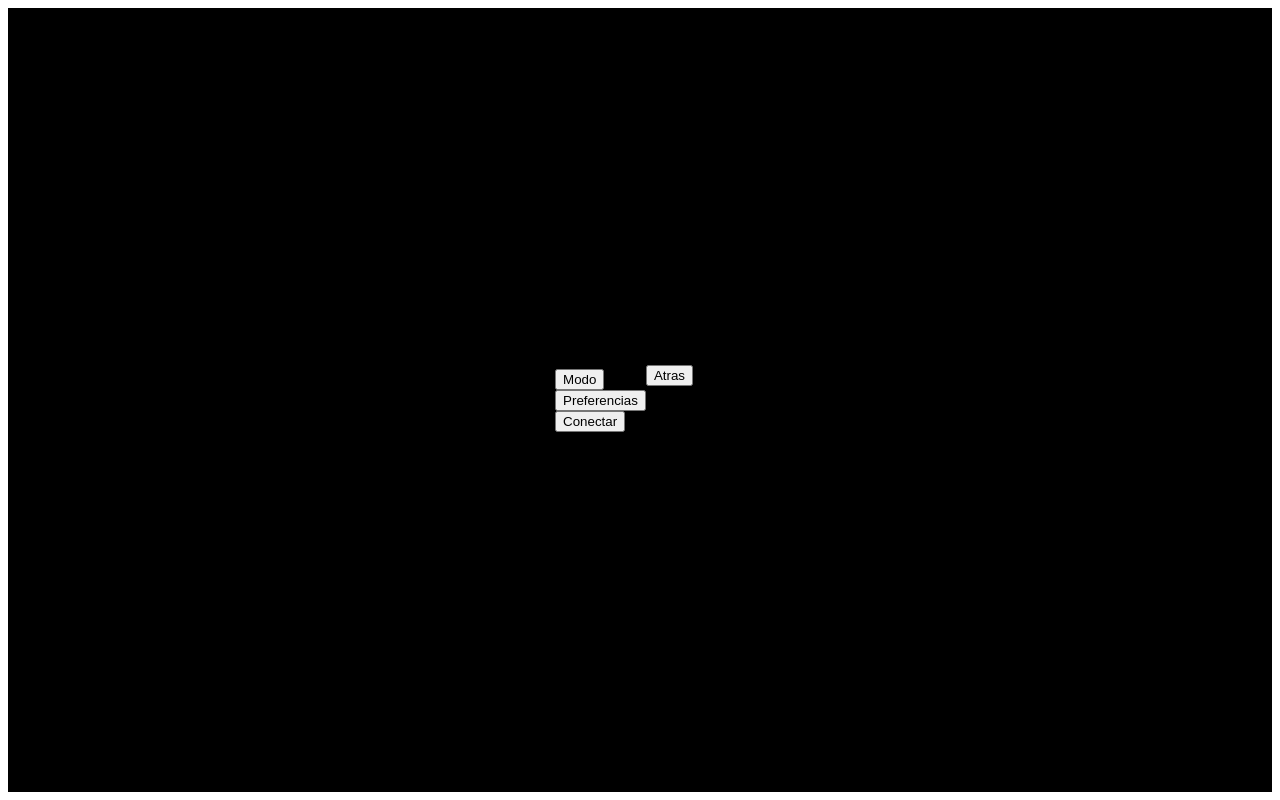
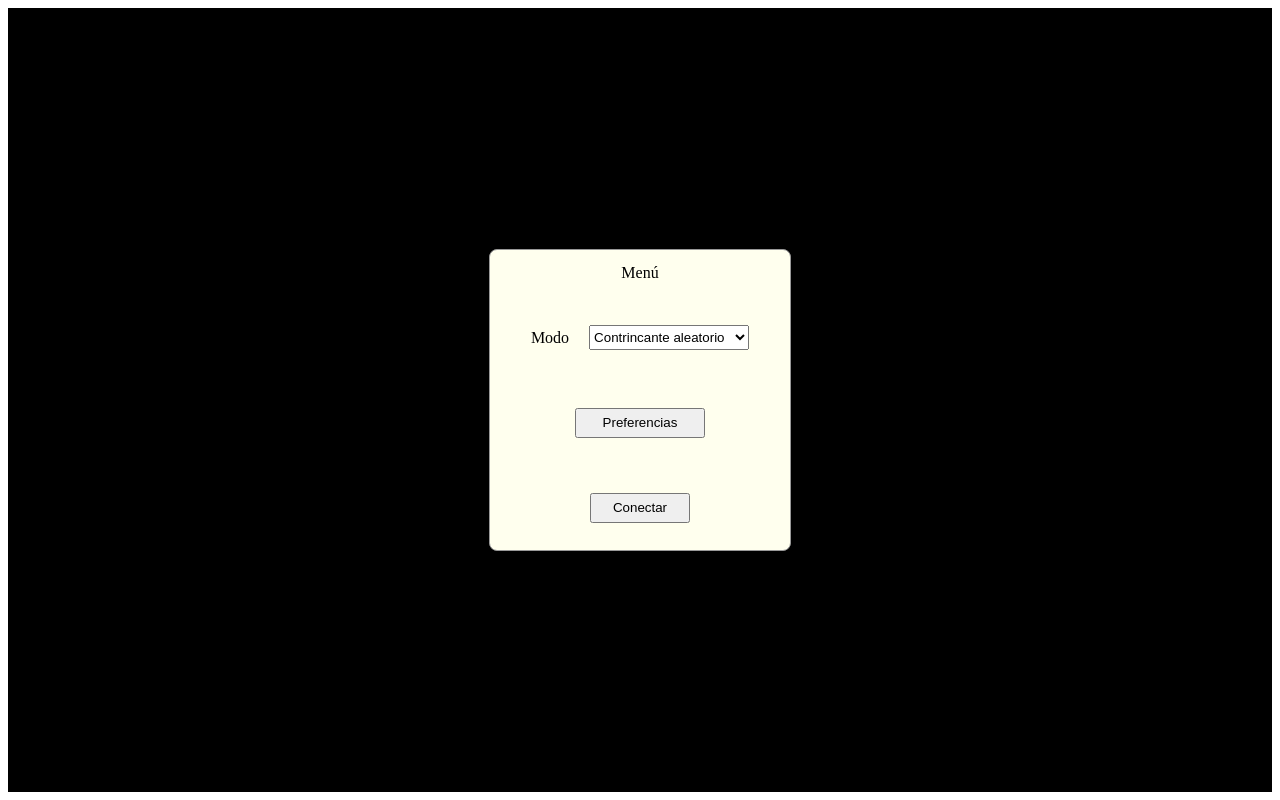
Before and after one commit to Imanol-Ortega/escoba-15, a Flask app: template templates/menu.html in a window 1280 px wide. Run offline with Flask 2, Linux system fonts and the light colour scheme; the template is opened without the code that fills it, so the values that code supplies are empty; some libraries are stand-ins or nearby versions.

Commit message:
agregando menu

```diff
--- a/app.py
+++ b/app.py
@@ -8,14 +8,12 @@ app.config['MYSQL_USER'] = 'root'
 app.config['MYSQL_PASSWORD'] = ''
 app.config['MYSQL_DB'] = 'cartasescobas'
 mysql = MySQL(app)
-
 def obtener():
     cur = mysql.connection.cursor()
     cur.execute('SELECT id,name,pass FROM user')
     data = cur.fetchall()
     cur.close()
     return data
-
 @app.route('/')
 @app.route('/login.html')
 def login():
@@ -48,7 +46,7 @@ def sesion():
                 bandp = False
         if bandn == True:
             if bandp == True:
-                return render_template('index.html')
+                return render_template('menu.html')
             else:
                 flash('Nombre o contraseña incorrecto')
                 return redirect(url_for('login'))
--- /dev/null
+++ b/static/menu.css
@@ -0,0 +1,121 @@
+.container{
+    display:flex;
+    justify-content: center;
+    align-items: center;
+    height: 98vh;
+    width: 100%;
+    background-color: #000;
+}
+.menu{
+    display: flex;
+    flex-direction: column;
+    justify-content: space-around;
+    align-items: center;
+    /*padding: 30px;
+    margin: 20px;*/
+    height: 300px;
+    width: 300px;
+    background-color: #ffe;
+    border: 1px solid #999;
+    border-radius: 8px;
+}
+.title{
+    width: 300px;
+    height: 30px;
+}
+.modo{
+    flex-direction: row;
+    width: 300px;
+    height: 70px;
+}
+.elegir-modo{
+    margin-left: 20px;
+    width: 160px;
+    height: 25px;
+}
+.preferencias{
+    width: 300px;
+    height: 70px;
+}
+.conectar{
+    width: 300px;
+    height: 70px;
+}
+.a{
+    display: flex;
+    justify-content: center;
+    align-items: center;
+}
+.btn-preferencias{
+    width: 130px;
+    height: 30px;
+}
+.btn-conectar{
+    width: 100px;
+    height: 30px;
+}
+
+.sub-preferencias{
+    display: flex;
+    flex-direction: column;
+    justify-content: space-around;
+    align-items: center;
+    /*padding: 30px;
+    margin: 20px;*/
+    height: 300px;
+    width: 300px;
+    background-color: #ffe;
+    border: 1px solid #999;
+    border-radius: 8px;
+}
+.cabecera{
+    width: 300px;
+    height: 50px;
+}
+.elegir-carta{
+    width: 300px;
+    height: 50px;
+}
+.elegir-baraja{
+    margin-left: 20px;
+}
+.reglas{
+    width: 300px;
+    height: 50px;
+}
+.btn-reglas{
+    width: 80px;
+    height: 30px;
+}
+.efect-sound{
+    width: 300px;
+    height: 50px;
+}
+.check{
+    width: 15px;
+    height: 15px;
+}
+.sub-reglas{
+    display: flex;
+    flex-direction: column;
+    justify-content: center;
+    align-items: center;
+    height: 500px;
+    width: 700px;
+    background-color: #fff;
+    border: 1px solid #999;
+    border-radius: 8px;
+    font-size: 20px;
+}
+.atras-reglas,.atras-pref{
+    width: 80px;
+    height: 20px;
+}
+
+.div-scroll{
+    overflow-x: hidden;
+    overflow-y: auto;
+}
+.disp{
+    display: none;
+}
--- /dev/null
+++ b/static/menu.js
@@ -0,0 +1,16 @@
+document.querySelector('.btn-preferencias').addEventListener('click',()=>{
+    document.querySelector('.menu').classList.add('disp');
+    document.querySelector('.sub-preferencias').classList.remove('disp');
+});
+document.querySelector('.atras').addEventListener('click',()=>{
+    document.querySelector('.sub-preferencias').classList.add('disp');
+    document.querySelector('.menu').classList.remove('disp');
+});
+document.querySelector('.btn-reglas').addEventListener('click',()=>{
+    document.querySelector('.sub-reglas').classList.remove('disp');
+    document.querySelector('.sub-preferencias').classList.add('disp');
+});
+document.querySelector(".atras-reglas").addEventListener("click",()=>{
+    document.querySelector(".sub-reglas").classList.add("disp");
+    document.querySelector(".sub-preferencias").classList.remove("disp");
+});
--- a/templates/layout.html
+++ b/templates/layout.html
@@ -13,5 +13,7 @@
     {% endblock %}
     {% block scrip %}
     {% endblock %}
+    {%block script%}
+    {%endblock%}
 </body>
 </html>
--- a/templates/menu.html
+++ b/templates/menu.html
@@ -1,31 +1,101 @@
 {% extends './layout.html' %}
 {% block title%}Menu{%endblock%}
-{% block css %}<link rel="stylesheet" href="{{ url_for('static',filename='estilo.css') }}">{%endblock%}
+{% block css %}<link rel="stylesheet" href="{{ url_for('static',filename='menu.css') }}">{%endblock%}
 {%block body%}
 
     <div class="container">
         <div class="menu">
-            <div class="modo">
-                <button class="btn-modo">Modo</button>
+            <div class="title a"><p>Menú</p></div>
+            <div class="modo a">
+                <p>Modo</p>
+                <select class="elegir-modo">
+                    <option value="1">Contrincante aleatorio</option>
+                    <option value="2">Elegir contrincante</option>
+                </select>
             </div>
-            <div class="preferencias">
+            <div class="preferencias a">
                 <button class="btn-preferencias">Preferencias</button>
             </div>
-            <div class="conectar">
+            <div class="conectar a">
                 <button class="btn-conectar">Conectar</button>
             </div>
         </div>
-        <div class="sub-preferencias">
-            <div>
-                <button class="atras">Atras</button>
-                <p>Preferencias</p></div>
-            <div class="elegir-carta">
 
+        <div class="sub-preferencias disp">
+            <div class="cabecera a">
+                <p>PREFERENCIAS</p></div>
+            <div class="elegir-carta a">
+                <p>Baraja</p>
+                <select class="elegir-baraja">
+                    <option value="1">Carta Española</option>
+                    <option value="2">Carta Inglesa</option>
+                </select>
             </div>
-            <div class="">
-
+            <div class="reglas a">
+                <button class="btn-reglas">Reglas</button>
+            </div>
+            <div class="efect-sound a">
+                <p class="sound">Efecto de sonido</p>
+                <input type="checkbox" class="check">
+            </div>
+            <div class="atras">
+                <button class="atras-pref">Atras</button>
+            </div>
+        </div>
+        <div class="sub-reglas disp">
+            <div class="div-scroll">
+                <ul>
+                    <li>
+                        <p class="p-reglas">Objetivo del juego:</p> El objetivo primordial de este juego es llevarse el mayor número
+                        posible de puntos con las cartas capturadas, haciendo combinaciones que sumen 15 entre
+                        las descubiertas del centro de la mesa y una de su mano, tomando como preferencia las del
+                        palo de oros y muy especialmente los sietes, ya que, junto a las Escobas, son los que más
+                        puntúan al final del juego.
+                    </li>
+                    <li>
+                        <p class="p-reglas">Baraja de cartas:</p> Se emplea una baraja de 40 cartas
+                    </li>
+                    <li> <p class="p-reglas">Orden y valor de las cartas:</p> En la escoba, el orden de las cartas es indiferente.
+                        Se quitan el 9 y el 8 y las siguientes cartas valen 8, 9 y 10.
+                        Cuando el jugador que da las cartas, al colocar las cuatro cartas descubiertas en el centro de la mesa,
+                        viese que suman 15 0 15 más 15, las recogerá para sí, contando una o dos Escobas, respectivamente,
+                        no teniendo que sacar del mazo otras cuatro cartas.
+                    </li>
+                    <li>
+                        <p class="p-reglas">Distribuicion de las cartas: </p>
+                        Se distribuira de una en una tres cartas a cada jugador y colocará a continuacion, en el centro de la mesa, cuatro
+                        cartas descubiertas
+                    </li>
+                    <li>
+                        <p class="p-reglas">Inicio y marcha del juego: </p>
+                        Comenzara a jugar el jugador que no reparte, colocando descubierta en el centro de la mesa, una de sus cartas,
+                        procurando ligar esta carta con todas o alguna de las descubiertas con el objetivo de sumar 15. En este caso, tomara
+                        dichas cartas y las colocara vueltas hacia abajo a su lado.
+                        Un jugador hace Escoba cuando la carta que juega suma 15 con todas las descubiertas del centro de la mesa.
+                        En este caso, dejará una de dichas cartas vuelta hacia arriba para comprobar al final del juego el número de Escobas conseguido.
+                    </li>
+                    <li>
+                        <p class="p-reglas">Tanteo: </p>La partida suele jugarse a 15 puntos, puediendo alcanzarse dicha puntuacion en uno o mas juegos
+                        parciales. Al terminar el juego parcial, cada jugador procedera a examinar las cartas que forman:
+                        <ul>
+                            <li>Por cada escoba: 1 Punto</li>
+                            <li>Por tener todos los oros: 2 Puntos</li>
+                            <li>Por tener mayoria de oro: 1 Punto</li>
+                            <li>Por tener el 7 de oro: 1 Punto</li>
+                            <li>Por tener los 4 sietes: 3 Puntos</li>
+                            <li>Por tener mayoria de sietes: 1 Punto</li>
+                            <li>Por tener mayoria de cartas: 1 Punto</li>
+                            <li>Si el contrario tiene menos de 10 cartas: 2 Puntos</li>
+                        </ul>
+                    </li>
+                </ul>
+            </div>
+            <div class="atras-preferencias">
+                <button class="atras-reglas">Atras</button>
             </div>
         </div>
     </div>
-
+    {%block script%}
+    <script src="{{ url_for('static',filename='menu.js') }}"></script>
+    {%endblock%}
 {%endblock%}
```
Also changed, not shown: templates/index.html (+12 -15 lines), static/index.js (added), static/java.js (deleted).
